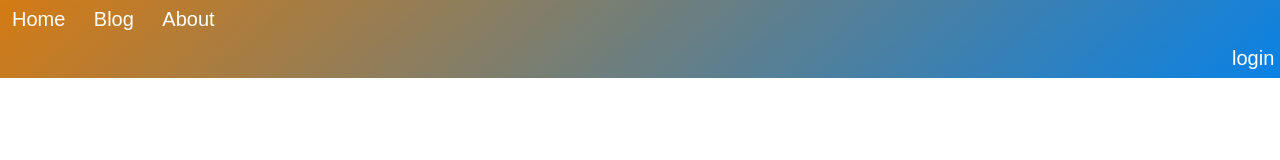
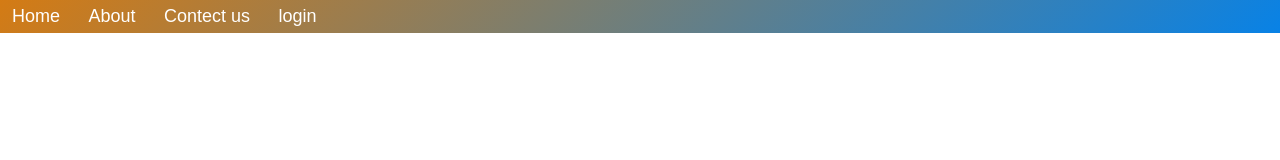
Before and after one commit to ParthRaval20/login-page, a plain HTML site: page Login and register page/index.html in a window 1280 px wide. Drawn offline with Linux system fonts and the light colour scheme.

Commit message:
Add files via upload

```diff
--- a/Login and register page/contect.css
+++ b/Login and register page/contect.css
@@ -11,6 +11,7 @@ body{
     align-items: center;
     padding: 10px;
     background: linear-gradient(100deg, rgb(212, 123, 20), rgb(8, 130, 230));
+
 }
 .container{
     max-width: 700px;
@@ -97,3 +98,15 @@ body{
 textarea{
     resize: none;
 }
+ul li a{
+    text-decoration: none;
+    color: white;
+    display: inline-block;
+    /* float: right; */
+}
+ul li{
+    display: inline-block;
+    list-style: none;
+    letter-spacing: 3px;
+    transform: translateX(1850%);
+}
--- a/Login and register page/index.css
+++ b/Login and register page/index.css
@@ -31,18 +31,12 @@ nav {
 .nav-links ul li {
     list-style: none;
     display: inline-block;
-    padding: 8px 12px;
+    padding: 6px 12px;
     position: relative;
 }
 
 .nav-links ul li a {
     text-decoration: none;
     color: white;
-    font-size: 20px;
+    font-size: 18px;
 }
-#right{
-    display: inline-block;
-    text-align: right;
-    padding-left: 1220px;
-    justify-items: right;
-}
--- a/Login and register page/index.html
+++ b/Login and register page/index.html
@@ -13,8 +13,8 @@
            <div class="nav-links">
             <ul>
                 <li><a href="index.html">Home</a></li>
-                <li><a href="blog">Blog</a></li>
-                <li><a href="about">About</a></li>
+                <li><a href="about.html">About</a></li>
+                <li><a href="Contect.html">Contect us</a></li>
                 <li><a href="login.html" class="right" id="right" target="_blank">login</a></li>
             </ul>
            </div>
--- a/Login and register page/style.css
+++ b/Login and register page/style.css
@@ -65,7 +65,7 @@ body{
 }
 .button{
    height: 45px;
-   margin: 45px 0s;
+   margin: 45px 0;
    display: flex;
    justify-content: center;
    align-items: center;
```
Also changed, not shown: Login and register page/contect.html (+4 -4 lines), Login and register page/register.html (+2 -2 lines).
